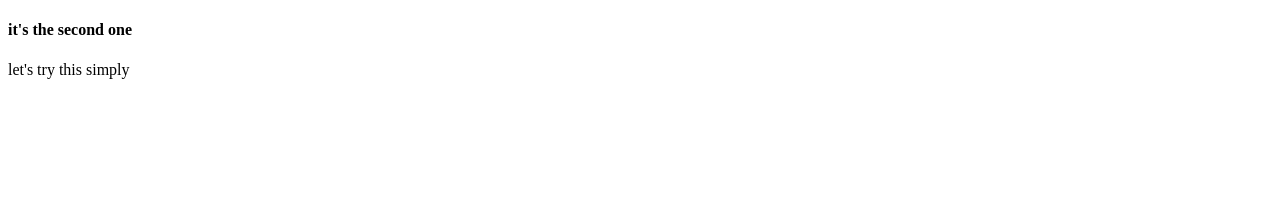
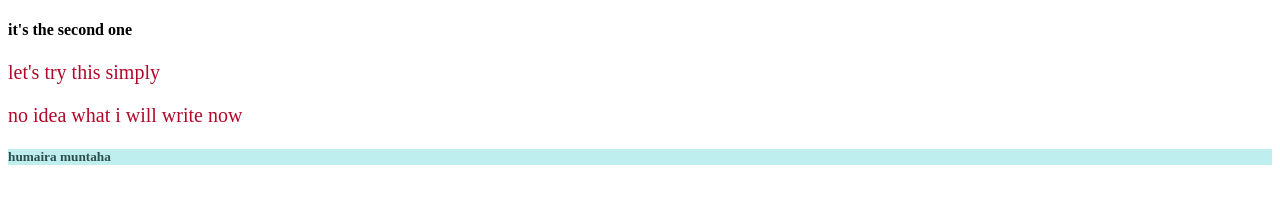
Before and after one commit to HumairaIrin/second-repo, a plain HTML site: page index.html in a window 1280 px wide. Drawn offline with Linux system fonts and the light colour scheme.

Commit message:
css added

```diff
--- a/index.html
+++ b/index.html
@@ -5,9 +5,12 @@
     <meta http-equiv="X-UA-Compatible" content="IE=edge">
     <meta name="viewport" content="width=device-width, initial-scale=1.0">
     <title>now second repo</title>
+    <link rel="stylesheet" href="style.css">
 </head>
 <body>
     <h4>it's the second one</h4>
     <p>let's try this simply</p>
+    <p>no idea what i will write now</p>
+    <h5>humaira muntaha</h5>
 </body>
 </html>
--- /dev/null
+++ b/style.css
@@ -0,0 +1,8 @@
+h5{
+    background-color: rgb(190, 238, 238);
+    color: darkslategray;
+}
+p{
+    color: rgb(177, 8, 42);
+    font-size: 20px;
+}
```
